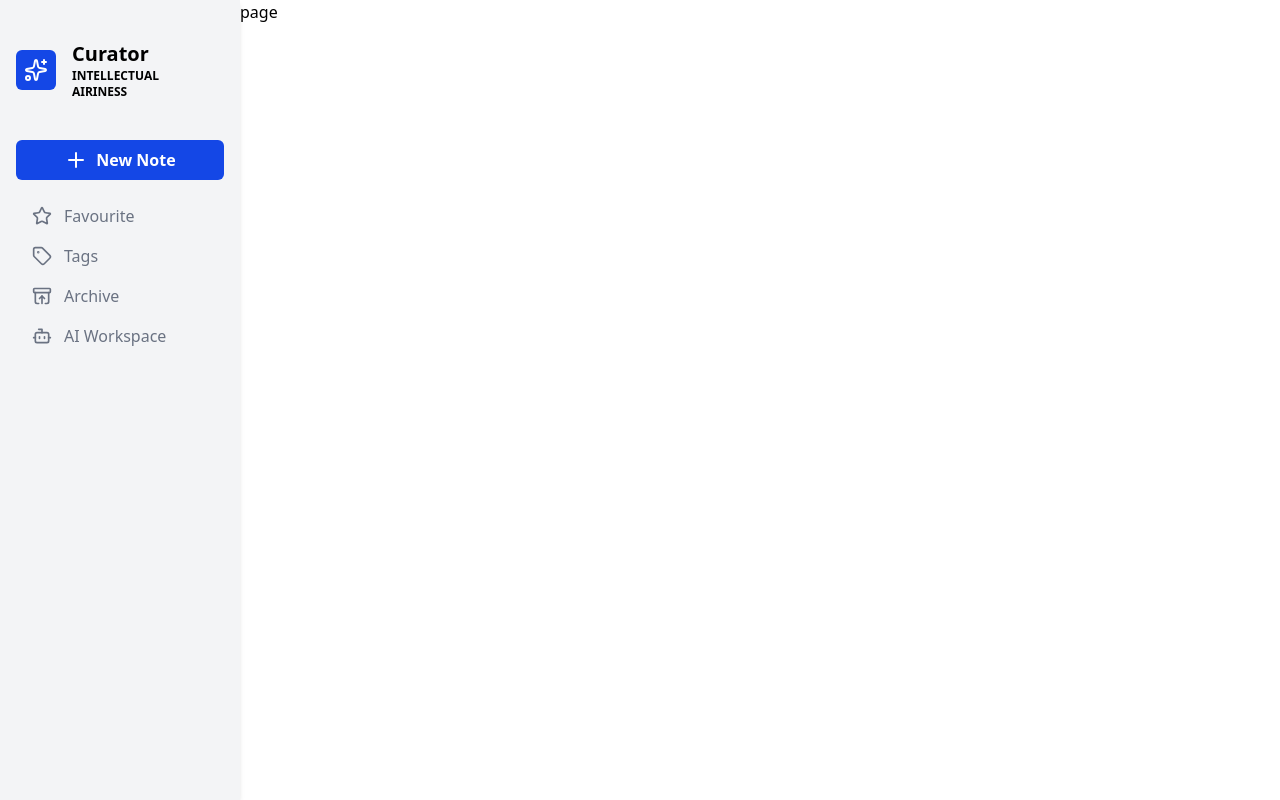
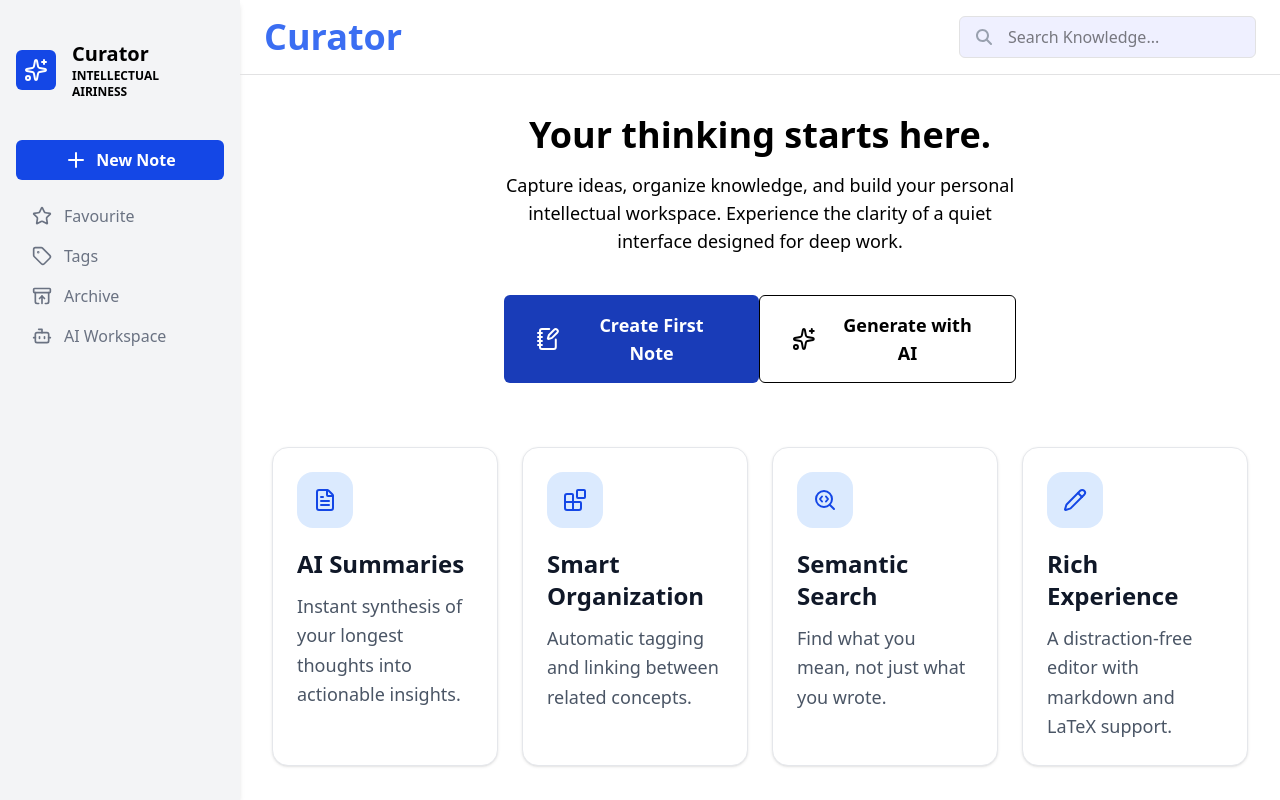
Before and after one commit to Siddharththakur018/curator-notes-frontend, a Next.js app: page /home in a window 1280 px wide. Built offline with nearby package versions, Linux system fonts and the light colour scheme; no server answers; sample sign-in values are in the browser's storage.

Commit message:
made home page null state

```diff
--- a/app/(app)/home/page.tsx
+++ b/app/(app)/home/page.tsx
@@ -1,9 +1,89 @@
-import React from 'react'
+import {
+  NotebookPen,
+  Sparkles,
+  FileText,
+  Blocks,
+  SearchCode,
+  Pencil,
+} from "lucide-react";
+import Image from "next/image";
+import React from "react";
+
+const data = [
+  {
+    title: "AI Summaries",
+    description:
+      "Instant synthesis of your longest thoughts into actionable insights.",
+    icon: FileText,
+  },
+  {
+    title: "Smart Organization",
+    description: "Automatic tagging and linking between related concepts.",
+    icon: Blocks,
+  },
+  {
+    title: "Semantic Search",
+    description: "Find what you mean, not just what you wrote.",
+    icon: SearchCode,
+  },
+  {
+    title: "Rich Experience",
+    description: "A distraction-free editor with markdown and LaTeX support.",
+    icon: Pencil,
+  },
+];
 
 const HomePage = () => {
   return (
-    <div>page</div>
-  )
-}
+    <>
+      <div className="mx-auto flex min-h-full max-w-7xl flex-col items-center px-8 py-10">
+        <div className="max-w-lg text-center">
+          <h1 className="text-4xl font-extrabold mb-4">
+            Your thinking starts here.
+          </h1>
+          <p className="text-lg">
+            Capture ideas, organize knowledge, and build your personal
+            intellectual workspace. Experience the clarity of a quiet interface
+            designed for deep work.
+          </p>
+          <div className="w-full flex justify-around mt-10">
+            <button className="bg-blue-800 text-white font-bold px-8 py-4 rounded-md cursor-pointer flex items-center gap-4 text-lg">
+              <NotebookPen /> Create First Note
+            </button>
+            <button className="font-bold px-8 py-2 border flex items-center gap-4 rounded-md cursor-pointer text-lg">
+              <Sparkles />
+              Generate with AI
+            </button>
+          </div>
+        </div>
 
-export default HomePage
+        <div className="mt-16 grid w-full grid-cols-4 gap-6">
+          {data.map((item, index) => {
+            const Icon = item.icon;
+
+            return (
+              <div
+                key={index}
+                className="border border-gray-200 rounded-2xl p-6 bg-white shadow-sm"
+              >
+                <div className="bg-blue-100 w-fit p-4 rounded-2xl mb-5">
+                  <Icon className="w-6 h-6 text-blue-700" />
+                </div>
+
+                <h2 className="text-2xl font-bold text-gray-900 mb-3">
+                  {item.title}
+                </h2>
+
+                <p className="text-gray-600 text-lg leading-relaxed">
+                  {item.description}
+                </p>
+              </div>
+            );
+          })}
+        </div>
+      </div>
+    </>
+  );
+};
+
+export default HomePage;
--- a/app/(app)/layout.tsx
+++ b/app/(app)/layout.tsx
@@ -1,3 +1,4 @@
+import Navbar from "@/components/ui/Navbar";
 import Sidebar from "@/modules/Sidebar";
 import ProtectedRoutes from "@/routes/ProtectedRoutes";
 
@@ -13,7 +14,12 @@ export default function DashboardLayout({
           <Sidebar />
         </aside>
 
-        <div className="flex-1">{children}</div>
+        <div className="flex-1 flex flex-col min-h-0">
+          <div>
+            <Navbar />
+          </div>
+          <main className="flex-1 min-h-0 overflow-y-auto">{children}</main>
+        </div>
       </div>
     </ProtectedRoutes>
   );
--- a/app/(app)/page.tsx
+++ b/app/(app)/page.tsx
@@ -1,8 +1,5 @@
+import { redirect } from "next/navigation";
 
 export default function Home() {
-  return (
-    <div>
-
-    </div>
-  );
+  redirect("/home");
 }
--- a/components/ui/Navbar.tsx
+++ b/components/ui/Navbar.tsx
@@ -1,9 +1,20 @@
-import React from 'react'
+import React from "react";
+import { FaMagnifyingGlass } from "react-icons/fa6";
 
 const Navbar = () => {
   return (
-    <div>Navbar</div>
-  )
-}
+    <>
+      <div className="flex justify-between items-center px-6 py-4 border-b border-[#E2E2E3]">
+        <div className="text-4xl font-bold text-[#3B6EF2]">Curator</div>
+        <div>
+          <div className="flex justify-around items-center gap-4 border border-[#E2E2E3] cursor-pointer rounded-md px-4 py-2 bg-[#EFF0FF]">
+            <FaMagnifyingGlass className="text-gray-400"/>
+            <input type="text" placeholder="Search Knowledge..." className="outline-none"/>
+          </div>
+        </div>
+      </div>
+    </>
+  );
+};
 
-export default Navbar
+export default Navbar;
--- a/features/auth/components/Login.tsx
+++ b/features/auth/components/Login.tsx
@@ -33,7 +33,7 @@ const Login = () => {
     try {
       setLoading(true);
       await login(email, password);
-      router.push("/");
+      router.push("/home");
       console.log("Login success");
     } catch (error) {
       console.error(error);
```
